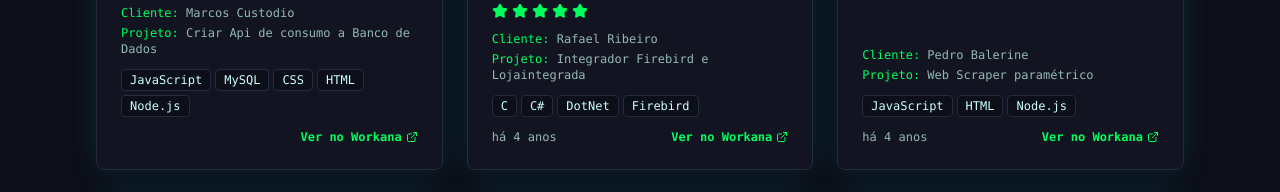
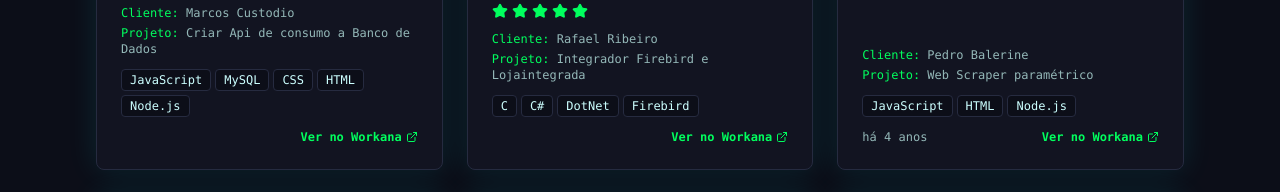
Before and after one commit to albanirneves/albanirneves, a React (Vite) app: page / in a window 1280 px wide. Shown: the part 5560-5752 px from the top of the page. Built offline with nearby package versions, Linux system fonts and the light colour scheme; the HTML template or start-up script is replaced by a standard one.

Commit message:
Preceding changes

```diff
--- a/src/components/Testimonials.tsx
+++ b/src/components/Testimonials.tsx
@@ -38,8 +38,7 @@ const Testimonials = () => {
       client: "Rafael Ribeiro",
       project: "Integrador Firebird e Lojaintegrada",
       comment: "Excelente profissional, muito rápido, domina completamente o assunto proposto.",
-      techs: ["C", "C#", "DotNet", "Firebird"],
-      time: "há 4 anos"
+      techs: ["C", "C#", "DotNet", "Firebird"]
     },
     {
       client: "Pedro Balerine",
```
